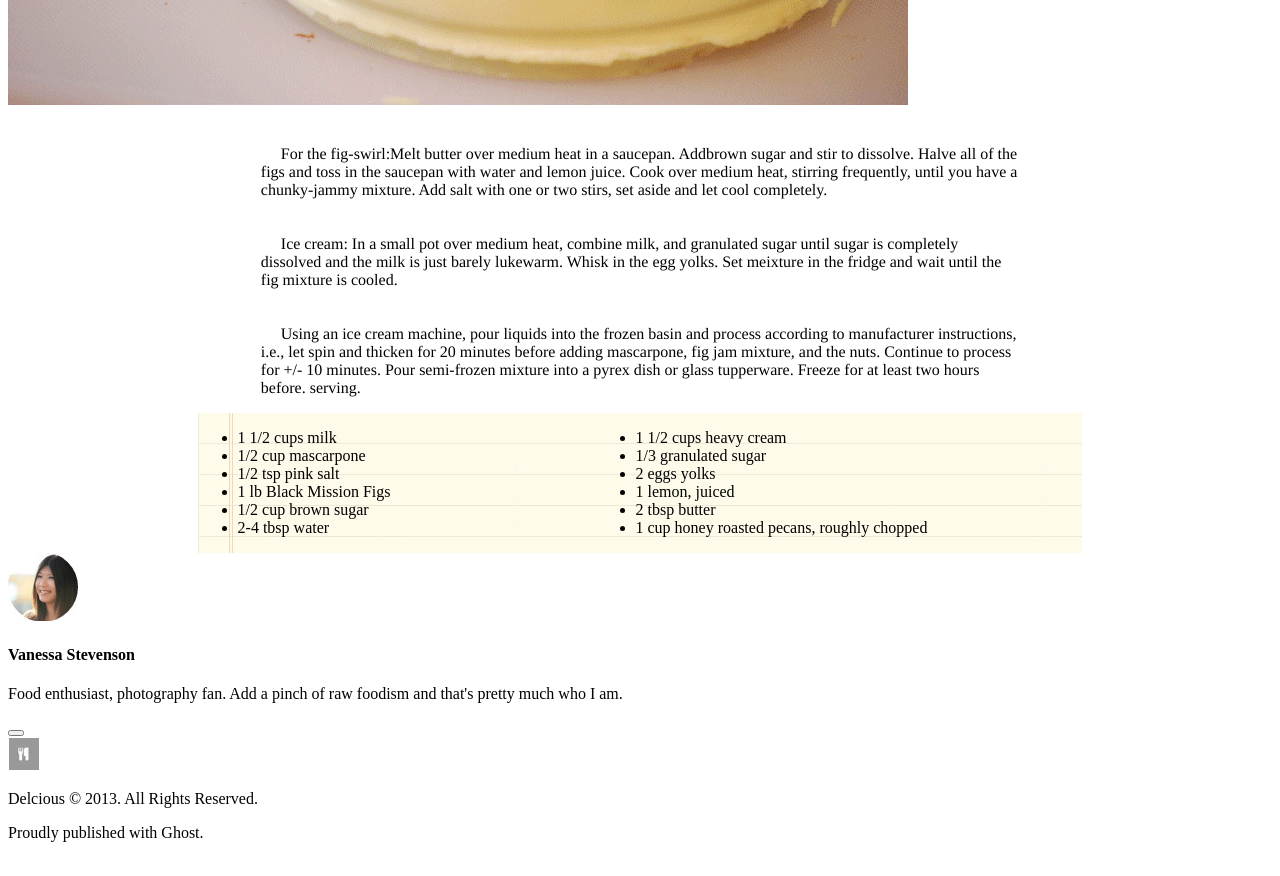
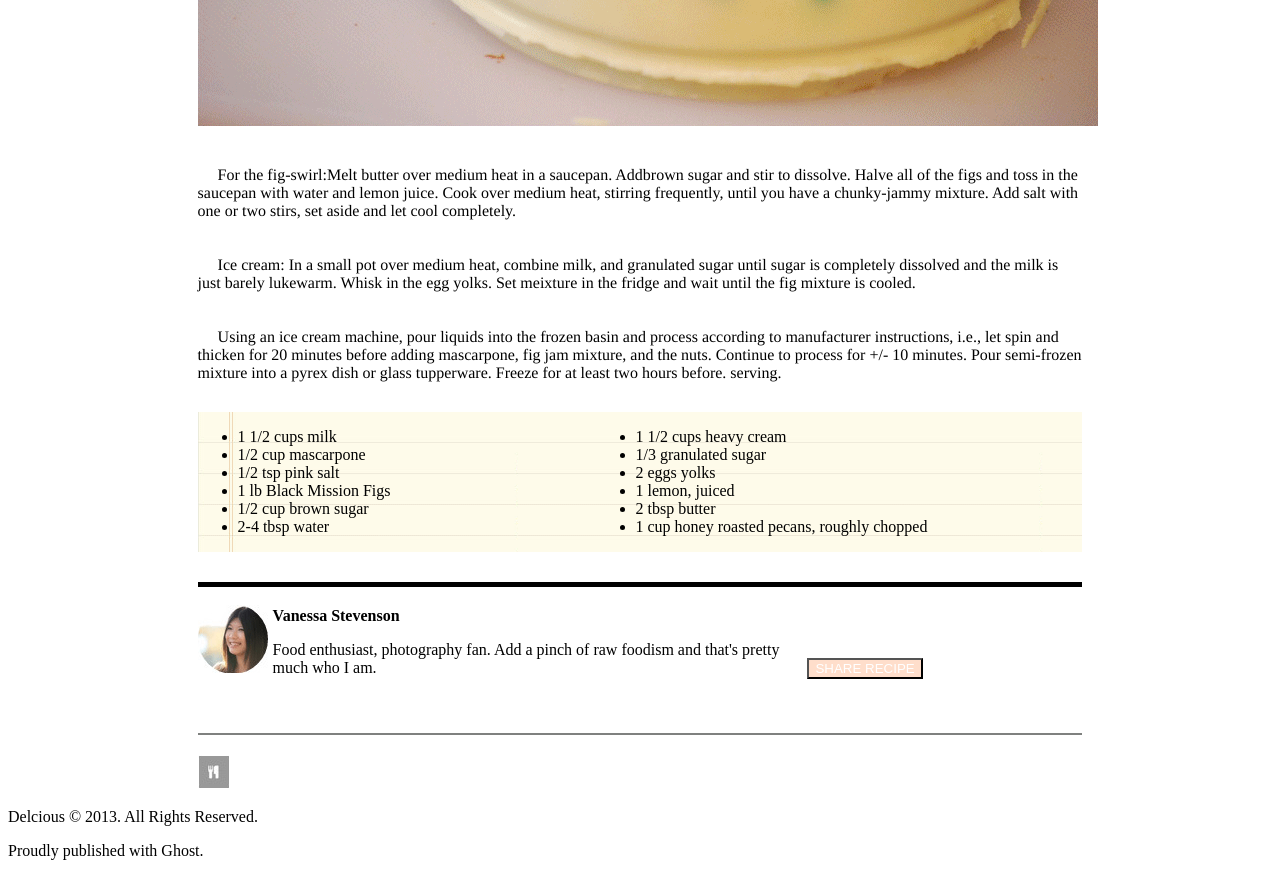
Before and after one commit to devonhackley/chocolate-pizza, a plain HTML site: page index.html in a window 1280 px wide. Shown: the part 880-1756 px from the top of the page. Drawn offline with Linux system fonts and the light colour scheme.

Commit message:
bottom almost complete

```diff
--- a/index.html
+++ b/index.html
@@ -8,12 +8,13 @@
     <img src="img/logo.png" id="largeForkLogo" alt="large fork logo icon">
   </head>
   <body>
+  <div class="box">
     <header>
       <nav id="logo">
         <h2>Delicious</h2>
         <p>THE BEST FOOD BLOG ON THE WEB</p>
       </nav>
-  <nav id="site-nav">
+    <nav id="site-nav">
     <ul>
       <li><img src="img/fb-icon.png" class="socialMediaLinks" alt="fb icon"></li>
       <li><img src="img/twit-icon.png" class="socialMediaLinks" alt="twit icon"></li>
@@ -74,18 +75,21 @@
     <section class="bottom">
       <article class="recipe">
         <img src="img/van-pic.png" id="vanessaPic" alt="van pic icon">
-        <h4>Vanessa Stevenson</h4>
-        <p>Food enthusiast, photography fan. Add a pinch of raw foodism and that's pretty much who I am.</p>
-        <button type="button" name="share-recipe"></button>
+        <div class="person">
+          <h4>Vanessa Stevenson</h4>
+          <p>Food enthusiast, photography fan. Add a pinch of raw foodism and that's pretty much who I am.</p>
+        </div>
+        <button type="button" name="share-recipe" id= "button">SHARE RECIPE</button>
       </article>
     </section>
 
-    <div class="line"></div>
+    <div id="bottomline"></div>
     <img src="img/small-logo.png" id="smallForkLogo"
     alt="small fork logo icon">
   </section>
 
 </main>
+</div>
 <footer>
   <p>Delcious &copy; 2013. All Rights Reserved.</p>
   <p>Proudly published with Ghost.</p>
--- a/style.css
+++ b/style.css
@@ -1,8 +1,15 @@
 /*background-image: url("list-bg.png");*/
+.box {
+  width:70%;
+  margin:0 auto;
+}
 .info {
-  width:60%;
+  width:100%;
   margin: 0 auto;
 
+}
+h4 {
+  margin:0;
 }
 
 .info p {
@@ -19,7 +26,7 @@
 
 }
 #ingredientBackground {
-  width:60%;
+  width:100%;
   float:right;
   margin:auto;
 }
@@ -27,16 +34,40 @@
   display:inline-block;
   width:40%;
   /*padding: 3%;*/
+  list-style-type:;
 }
 
 .listing {
   background-image: url('img/list-bg.png');
-  width: 70%;
-  margin:0 auto;
+  width: 100%;
+  margin:30px auto;
 }
 
 #smallPrinterIcon {
 
+}
+
+.line {
+  height: 5px;
+  width: 100%;
+  margin: auto;
+  background-color: black;
+}
+.person {
+  display:inline-block;
+  width:60%;
+  margin: 20px auto;
+}
+
+.person p {
+  font-size: 1em;
+  font-weight: 200;
+  /*width:80%;*/
+}
+button {
+  color:white;
+  background-color: rgba(255,146,84,0.3);
+  vertical-align: baseline;
 }
 
 #ChocPizzaMainPic {
@@ -49,3 +80,9 @@
   float: right;
   display: inline-block;
 }
+#bottomline {
+  height: 2px;
+  background-color: rgba(0, 4, 0, 0.5);
+  width:100%;
+  margin: 20px auto;
+}
```
